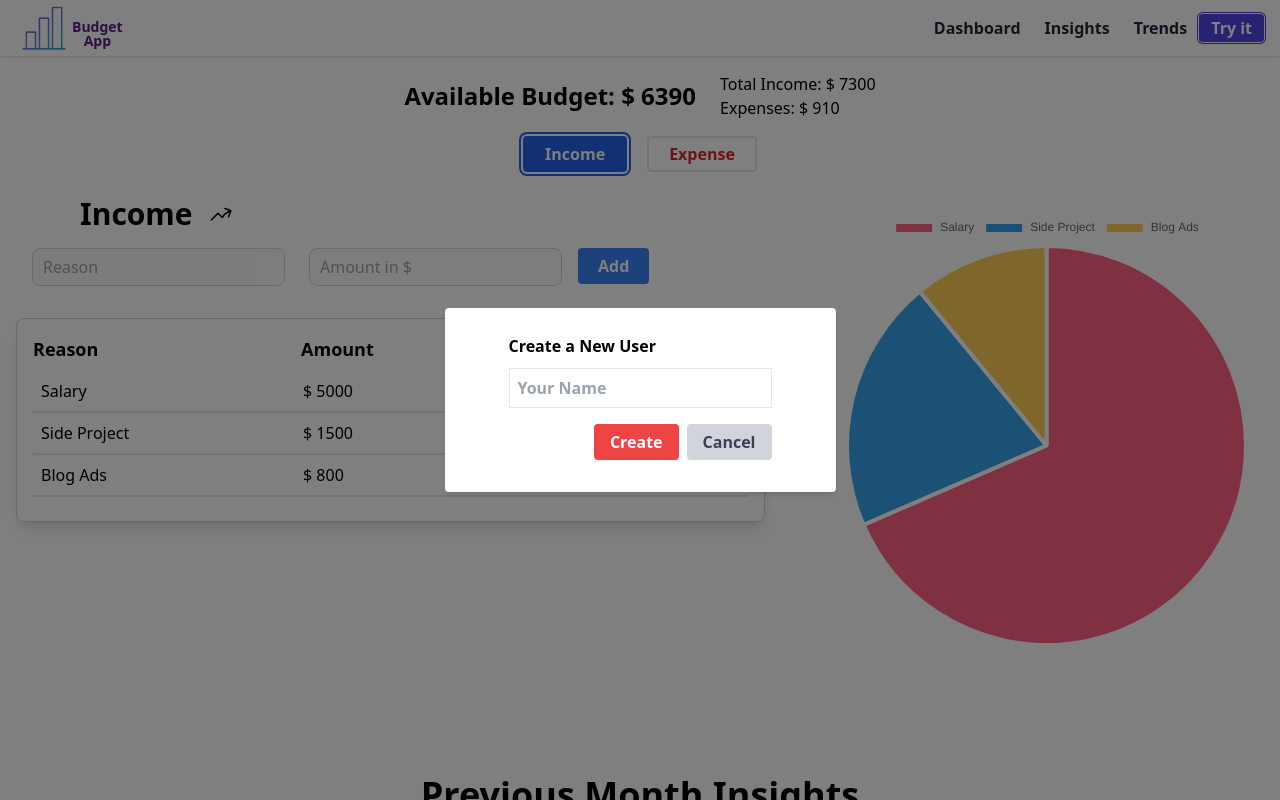
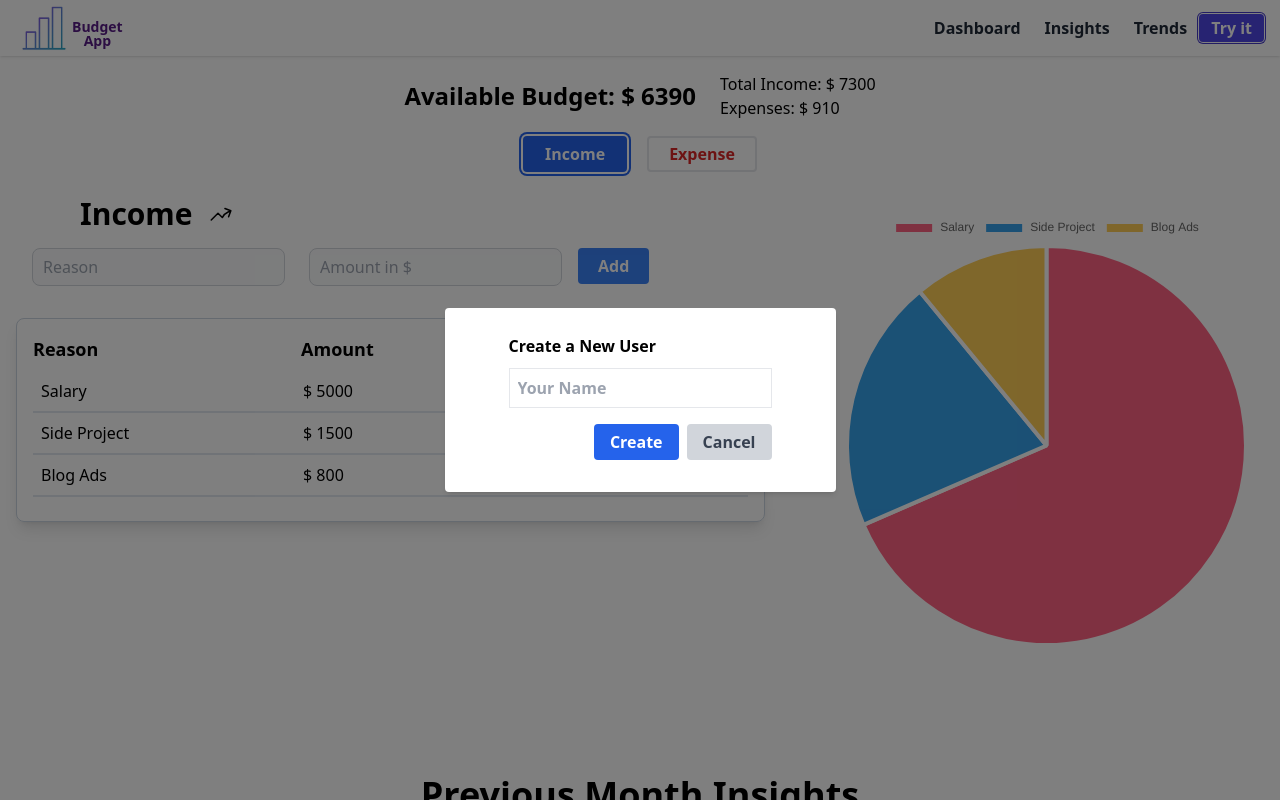
Before and after one commit to suraffy/budget-app, a React (Create React App) app: page / in a window 1280 px wide. Both pictures are taken after a click on the button "Try it". Shown: the top 800 px of the page. Built offline with nearby package versions, Linux system fonts and the light colour scheme.

Commit message:
Retouch Buttons

```diff
--- a/src/components/common/TryItConfirmationModal.jsx
+++ b/src/components/common/TryItConfirmationModal.jsx
@@ -33,7 +33,7 @@ const TryItConfirmationModal = ({ showModal, onCloseModal, onTryIt }) => {
         />
         <div className="flex justify-end">
           <button
-            className="mr-2 px-4 py-2 bg-red-500 text-white rounded hover:bg-red-600 leading-5"
+            className="mr-2 px-4 py-2 bg-blue-600 text-white rounded hover:bg-blue-700 leading-5"
             onClick={handleButtonClick}
           >
             Create
```
